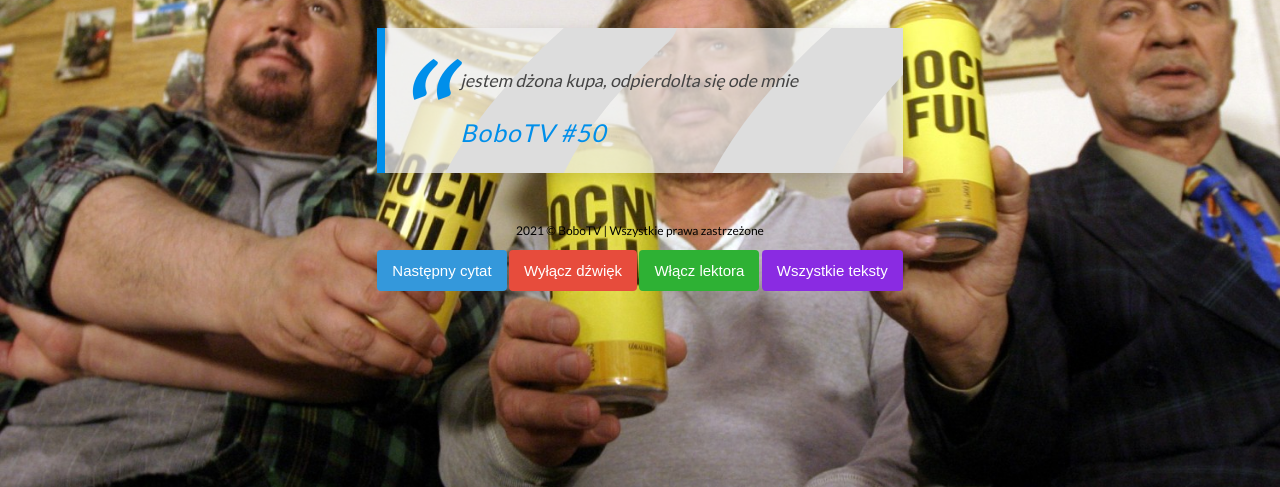
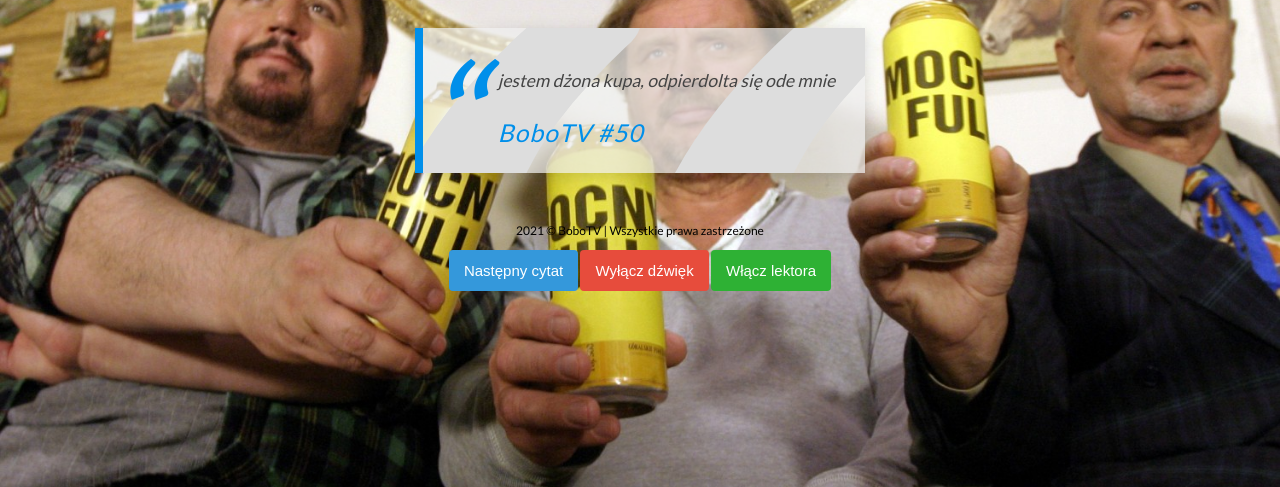
Before and after one commit to Poftorek/Poftorek.github.io, a plain HTML site: page index.html in a window 1280 px wide. Shown: the part 313-800 px from the top of the page. Drawn offline with Linux system fonts and the light colour scheme; a web font is replaced by a local one.

Commit message:
Update index.html

```diff
--- a/index.html
+++ b/index.html
@@ -32,7 +32,7 @@
       <button class="btn btn-first btn-quote">Następny cytat</button>
       <button class="btn btn-secondary btn-disable">Wyłącz dźwięk</button>
       <button class="btn btn-third btn-enable">Włącz lektora</button>
-      <button class="btn btn-fourth" id="myBtn">Wszystkie teksty</button>
+      <!--<button class="btn btn-fourth" id="myBtn">Wszystkie teksty</button>-->
 
 		<div id="myModal" class="modal">
 
```
